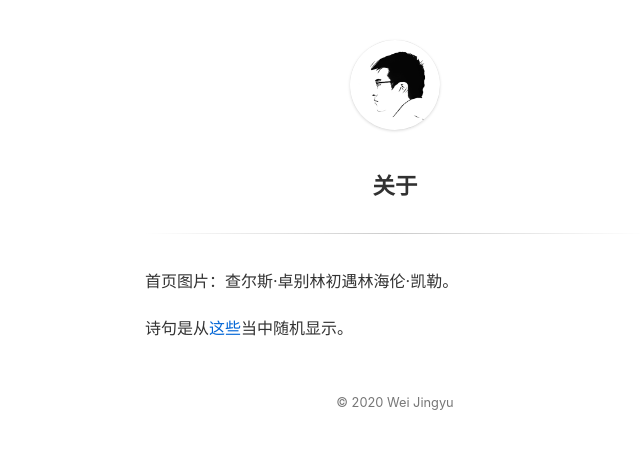
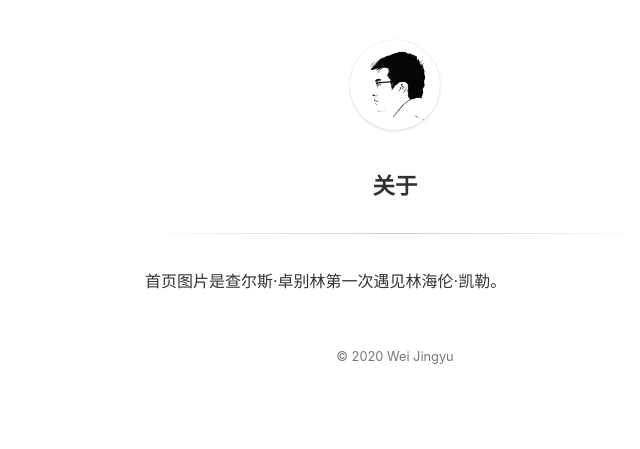
Before and after one commit to weijy/blog, a Jekyll site: the page built from about.md, in a window 1280 px wide. Shown: the top 449 px of the page, without its empty margins (245-885 px from the left). Built offline with Jekyll 4.4.1, drawn with Linux system fonts in a browser that asks for light colours.

Commit message:
Update about.md

```diff
--- a/about.md
+++ b/about.md
@@ -3,6 +3,4 @@ layout: page
 title: 关于
 ---
 
-首页图片：查尔斯·卓别林初遇林海伦·凯勒。
-
-诗句是从[这些](https://weijingyu.com/quotes)当中随机显示。
+首页图片是查尔斯·卓别林第一次遇见林海伦·凯勒。
```
